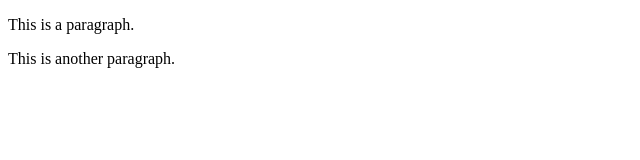
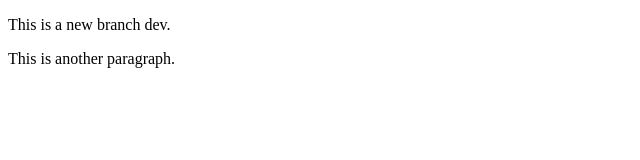
Before and after one commit to Inevitable765/CI-CD, a plain HTML site: page index.html in a window 1280 px wide. Shown: the full height of the page, 0-640 px from the left. Drawn offline with Linux system fonts and the light colour scheme.

Commit message:
Update index.html

```diff
--- a/index.html
+++ b/index.html
@@ -2,7 +2,7 @@
 <html>
 <body>
 
-<p>This is a paragraph.</p>
+<p>This is a new branch dev.</p>
 <p>This is another paragraph.</p>
 
 </body>
```
